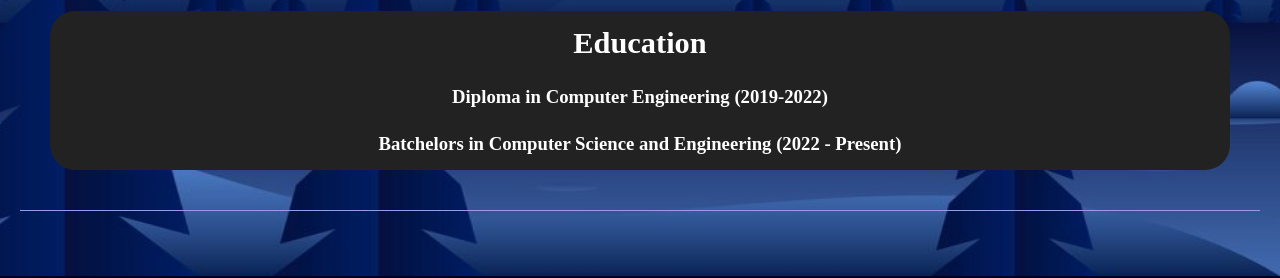
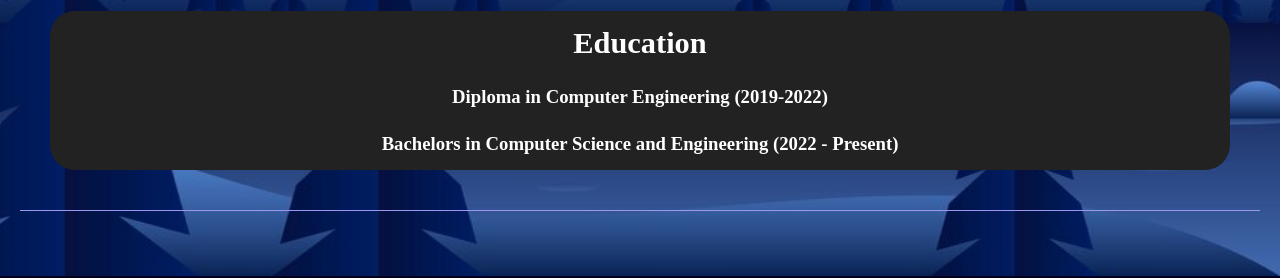
Before and after one commit to RushilShah01/PRODIGY_WD_04, a React (Create React App) app: page /About in a window 1280 px wide. Shown: the part 1906-2184 px from the top of the page. Built offline with nearby package versions, Linux system fonts and the light colour scheme.

Commit message:
About.jsx

```diff
--- a/src/Components/About.jsx
+++ b/src/Components/About.jsx
@@ -30,7 +30,7 @@ const About = () => {
               <div className='edu'>
                 <h1>Education</h1>
                 <h3>Diploma in Computer Engineering (2019-2022)</h3>
-                <h3>Batchelors in Computer Science and Engineering (2022 - Present)</h3>
+                <h3>Bachelors in Computer Science and Engineering (2022 - Present)</h3>
               </div>
               <hr />
             </div>
```
